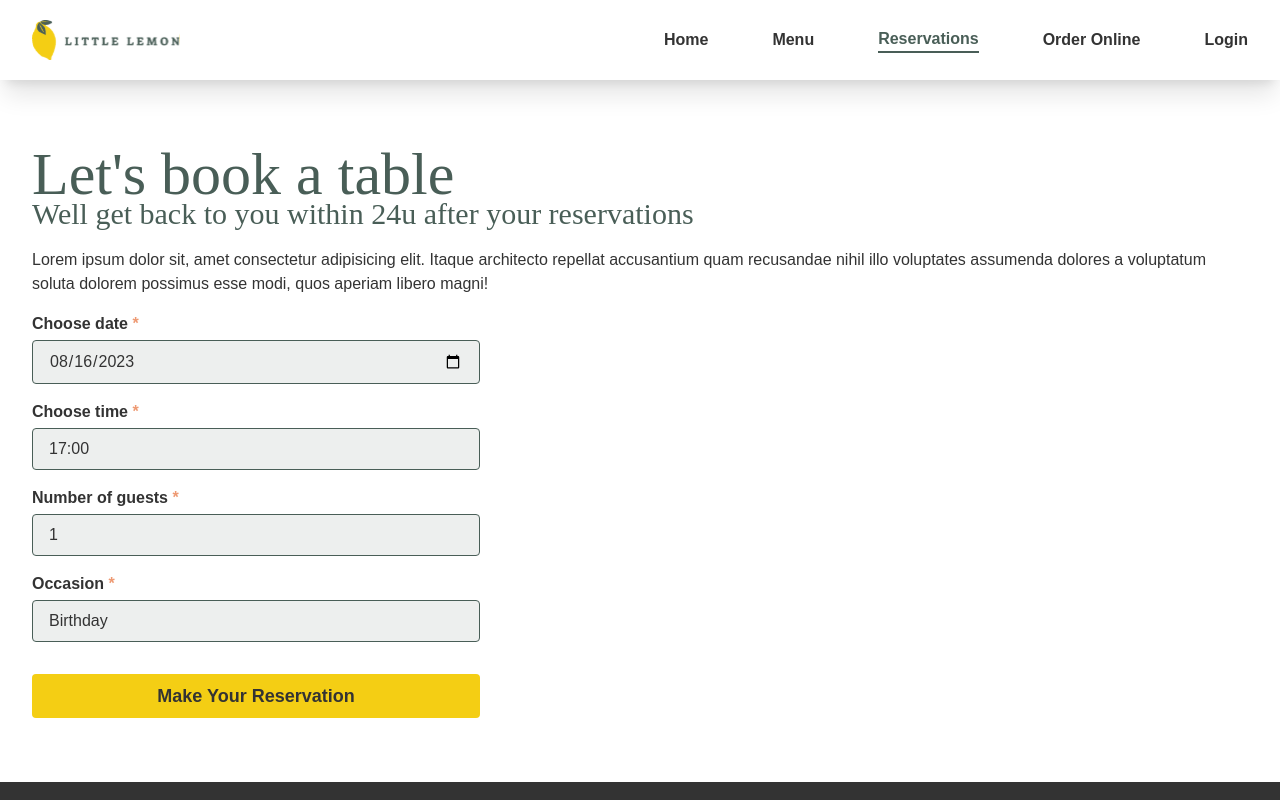
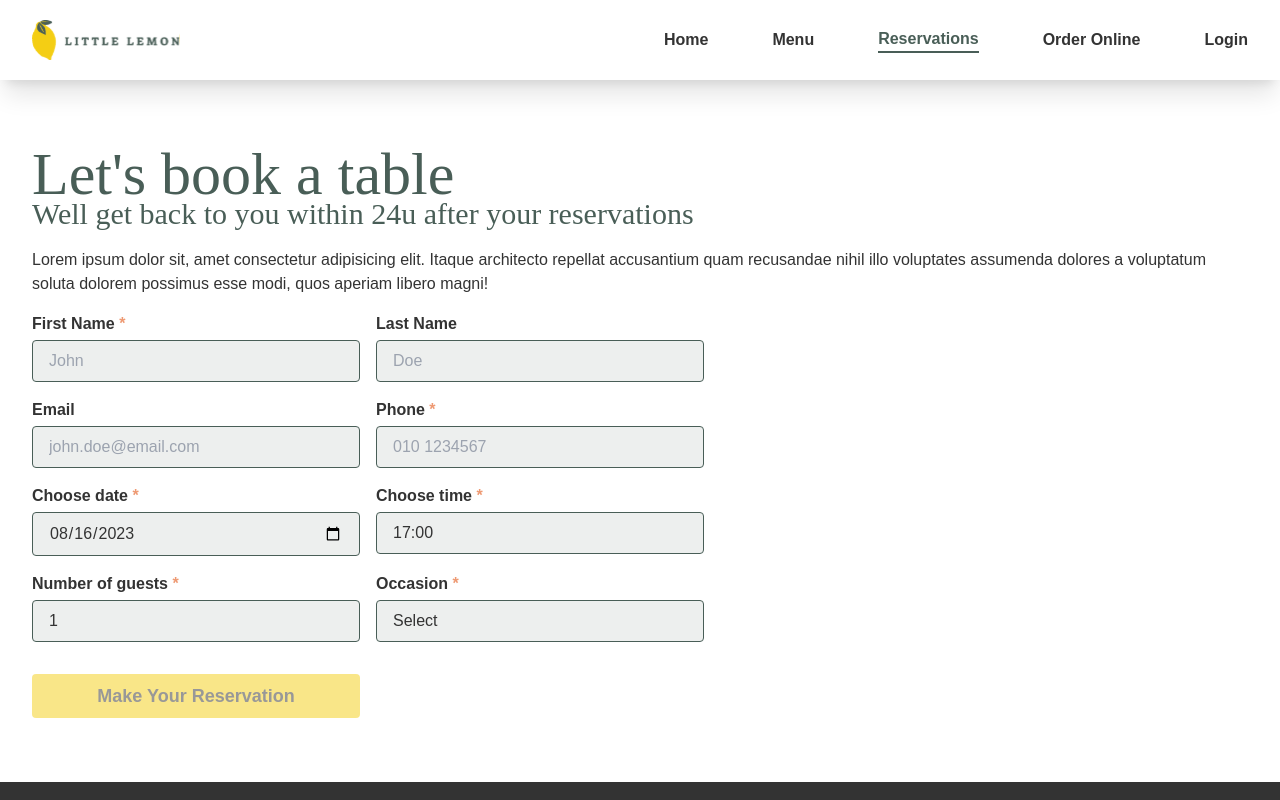
Before and after one commit to wowpixels/capstone-project, a React (Create React App) app: page /reservations in a window 1280 px wide. Shown: the top 800 px of the page. Built offline with nearby package versions, Linux system fonts and the light colour scheme.

Commit message:
added final pieces of the reservation form

```diff
--- a/src/App.css
+++ b/src/App.css
@@ -11,7 +11,8 @@ a {
 .btn {
   @apply text-lg px-4 py-2 bg-secondary rounded font-bold transition-all
   hover:border-none hover:text-black hover:bg-tertiary hover:shadow-lg
-  hover:cursor-pointer;
+  hover:cursor-pointer disabled:opacity-50 disabled:hover:bg-secondary disabled:cursor-not-allowed disabled:hover:shadow-none;
+
 }
 
 h1 {
--- a/src/components/BookingForm.js
+++ b/src/components/BookingForm.js
@@ -1,12 +1,31 @@
 import { useState } from 'react';
+
+const ErrorMessage = () => {
+  return (
+    <p className="absolute right-0 top-7 bg-tertiary rounded text-white px-2 font-bold uppercase text-sm">Required</p>
+  );
+ };
 
 function BookingForm({ availableTimes, dispatchOnDateChange, submitData }) {
     const minDate = new Date().toISOString().split('T')[0];
     const startTime = availableTimes[0];
+    const [firstName, setFirstName] = useState({
+      value: '',
+      isTouched: false,
+    });
+    const [lastName, setLastName] = useState('');
+    const [email, setEmail] = useState('');
+    const [phone, setPhone] = useState({
+      value: '',
+      isTouched: false,
+    });
     const [date, setDate] = useState(minDate);
     const [time, setTime] = useState(startTime);
     const [guests, setGuests] = useState(1);
-    const [occasion, setOccasion] = useState('');
+    const [occasion, setOccasion] = useState({
+      value: 'Select',
+      isTouched: false,
+    });
 
     // handle date and time
     const handleDateChange = e => {
@@ -19,19 +38,35 @@ function BookingForm({ availableTimes, dispatchOnDateChange, submitData }) {
     // check if all fields are filled
     const isFormValid = () => {
         return (
+          firstName.isTouched && firstName.value.length > 2 &&
+          phone.isTouched && phone.value.length > 2 &&
           date &&
           time &&
           guests &&
-          occasion
+          occasion.value !== 'Select'
         );
     };
 
+
     // reset form after submit
     const clearForm = () => {
-        setDate("");
-        setTime("");
-        setGuests("");
-        setOccasion("");
+        setFirstName({
+          value: '',
+          isTouched: false,
+        });
+        setLastName('');
+        setEmail('');
+        setPhone({
+          value: '',
+          isTouched: false,
+        });
+        setDate('');
+        setTime('');
+        setGuests('');
+        setOccasion({
+          value: 'Select',
+          isTouched: false,
+        });
     };
 
     const handleSubmit = (e) => {
@@ -42,11 +77,65 @@ function BookingForm({ availableTimes, dispatchOnDateChange, submitData }) {
 
     return (
       <>
-        <form className="grid gap-4 max-w-md" onSubmit={handleSubmit}>
+        <form className="grid grid-cols-1 gap-4 max-w-2xl sm:grid-cols-2" onSubmit={handleSubmit}>
+            <div className="flex flex-col gap-1 relative">
+                <label htmlFor="res-date">First Name <span className='text-tertiary'>*</span></label>
+                <input className={firstName.isTouched && firstName.value.length < 2 ?
+                'bg-primary-200 py-2 px-4 border border-primary rounded focus:outline-tertiary border-tertiary' : 'bg-primary-200 py-2 px-4 border border-primary rounded focus:outline-none'}
+                type="text" id="first-name"  placeholder='John' required
+                value={firstName.value}
+                onChange={(e) => {
+                  setFirstName({ ...firstName, value: e.target.value });
+                }}
+                onBlur={() => {
+                  setFirstName({ ...firstName, isTouched: true });
+                }}
+                />
+                {firstName.isTouched && firstName.value.length < 2 ? (
+                  <ErrorMessage />
+                ) : null}
+            </div>
+            <div className="flex flex-col gap-1">
+                <label htmlFor="res-date">Last Name</label>
+                <input className="bg-primary-200 py-2 px-4 border
+                border-primary rounded focus:outline-tertiary" type="text" id="last-name"  placeholder='Doe'
+                value={lastName}
+                onChange={(e) => {
+                  setLastName(e.target.value);
+                }}
+                />
+            </div>
+            <div className="flex flex-col gap-1">
+                <label htmlFor="res-date">Email</label>
+                <input className="bg-primary-200 py-2 px-4 border
+                border-primary rounded focus:outline-tertiary" type="text" id="full-name"  placeholder='john.doe@email.com'
+                value={email}
+                onChange={(e) => {
+                  setEmail(e.target.value);
+                }}
+                />
+            </div>
+            <div className="flex flex-col gap-1 relative">
+                <label htmlFor="res-date">Phone <span className='text-tertiary'>*</span></label>
+                <input className={phone.isTouched && phone.value.length < 10 ?
+                'bg-primary-200 py-2 px-4 border border-primary rounded focus:outline-tertiary border-tertiary' : 'bg-primary-200 py-2 px-4 border border-primary rounded'}
+                type="text" id="full-name"  placeholder='010 1234567' required
+                value={phone.value}
+                onChange={(e) => {
+                  setPhone({ ...phone, value: e.target.value });
+                }}
+                onBlur={() => {
+                  setPhone({ ...phone, isTouched: true });
+                }}
+                />
+                {phone.isTouched && phone.value.length < 10 ? (
+                  <ErrorMessage />
+                ) : null}
+            </div>
             <div className="flex flex-col gap-1">
                 <label htmlFor="res-date">Choose date <span className='text-tertiary'>*</span></label>
                 <input className="bg-primary-200 py-2 px-4 border
-                border-primary rounded" type="date" id="res-date"
+                border-primary rounded focus:outline-tertiary" type="date" id="res-date" required
                 min={minDate}
                 value={date}
                 onChange={handleDateChange}
@@ -55,7 +144,7 @@ function BookingForm({ availableTimes, dispatchOnDateChange, submitData }) {
             <div className="flex flex-col gap-1">
                 <label htmlFor="res-time">Choose time <span className='text-tertiary'>*</span></label>
                 <select className="bg-primary-200 py-2 px-4 border
-                border-primary rounded" id="res-time"
+                border-primary rounded focus:outline-tertiary" id="res-time"
                 value={time}
                 required={true}
                 onChange={handleTimeChange}
@@ -70,27 +159,34 @@ function BookingForm({ availableTimes, dispatchOnDateChange, submitData }) {
             <div className="flex flex-col gap-1">
                 <label htmlFor="guests">Number of guests <span className='text-tertiary'>*</span></label>
                 <input className="bg-primary-200 py-2 px-4 border
-                border-primary rounded" type="number" placeholder="1"
-                min="1" max="10" id="guests"
+                border-primary rounded focus:outline-tertiary" type="number" placeholder="1"
+                min="1" max="10" id="guests" required
                 value={guests}
                 onChange={(e) => {
                     setGuests(e.target.value);
                   }}
                 />
             </div>
-            <div className="flex flex-col gap-1">
+            <div className="flex flex-col gap-1 relative">
                 <label htmlFor="occasion">Occasion <span className='text-tertiary'>*</span></label>
-                <select className="bg-primary-200 py-2 px-4 border
-                border-primary rounded" id="occasion"
-                value={occasion}
+                <select className={occasion.isTouched && occasion.value === 'Select' ?
+                'bg-primary-200 py-2 px-4 border border-primary rounded focus:outline-tertiary border-tertiary' : 'bg-primary-200 py-2 px-4 border border-primary rounded'} id="occasion" required
+                value={occasion.value}
                 onChange={(e) => {
-                    setOccasion(e.target.value);
+                    setOccasion({ ...occasion, value: e.target.value });
                   }}
+                onBlur={() => {
+                  setOccasion({ ...occasion, isTouched: true });
+                }}
                 >
+                    <option>Select</option>
                     <option>Birthday</option>
                     <option>Anniversary</option>
                     <option>Other</option>
                 </select>
+                {occasion.isTouched && occasion.value === 'Select' ? (
+                  <ErrorMessage />
+                ) : null}
             </div>
             <button className="btn mt-4" type="submit" disabled={!isFormValid()}>
                 Make Your Reservation
--- a/src/components/Confirmation.js
+++ /dev/null
@@ -1,11 +0,0 @@
-function Confirmation() {
-  return (
-    <>
-      <p className="text-center py-4">
-        Booking Confirmed
-      </p>
-    </>
-  );
-}
-
-export default Confirmation;
--- /dev/null
+++ b/src/components/ConfirmedBooking.js
@@ -0,0 +1,11 @@
+function ConfirmedBooking() {
+    return (
+      <>
+        <p className="py-4">
+          For assistance with your booking feel free to contact us at 0101234567.
+        </p>
+      </>
+    );
+  }
+
+  export default ConfirmedBooking;
--- a/src/pages/reservations.js
+++ b/src/pages/reservations.js
@@ -1,5 +1,6 @@
 import BookingForm from '../components/BookingForm';
-import { useReducer } from 'react';
+import ConfirmedBooking from '../components/ConfirmedBooking';
+import { useReducer, useState } from 'react';
 import { fetchAPI, submitAPI } from "../util/api";
 
 const updateTimes = (availableTimes, date) => {
@@ -11,31 +12,37 @@ const initializeTimes = initialAvailableTimes => [...initialAvailableTimes, ...f
 
 function Reservations() {
   const [availableTimes, dispatchOnDateChange] = useReducer(updateTimes, [], initializeTimes);
+  const [responseVal, setResponseVal] = useState(false);
 
   const submitData = formData => {
     const response = submitAPI(formData);
-    console.log('The booking was submitted:', response)
+    if(response) {
+      setResponseVal(true);
+    }
   };
 
   return (
     <section className="container py-16">
       <h1 className="text-primary text-6xl serif -mb-2">
-        Let's book a table
+        {responseVal === false ? `Let's book a table` : 'Booking Confirmed'}
       </h1>
       <h3 className="text-primary text-3xl m-0 serif">
-        Well get back to you within 24u after your reservations
+        {responseVal === false ? `Well get back to you within 24u after your reservations` : 'Great job, we received your reservation'}
       </h3>
       <p className="py-4">
-        Lorem ipsum dolor sit, amet consectetur adipisicing elit. Itaque
+        {responseVal === false ? `Lorem ipsum dolor sit, amet consectetur adipisicing elit. Itaque
         architecto repellat accusantium quam recusandae nihil illo
         voluptates assumenda dolores a voluptatum soluta dolorem possimus
-        esse modi, quos aperiam libero magni!
+        esse modi, quos aperiam libero magni!` : ''}
       </p>
-      <BookingForm
-        availableTimes={availableTimes}
-        dispatchOnDateChange={dispatchOnDateChange}
-        submitData={submitData}
-      />
+      {responseVal === false &&
+        <BookingForm
+          availableTimes={availableTimes}
+          dispatchOnDateChange={dispatchOnDateChange}
+          submitData={submitData}
+        />
+      }
+      {responseVal === true && <ConfirmedBooking />}
     </section>
   );
 }
```
